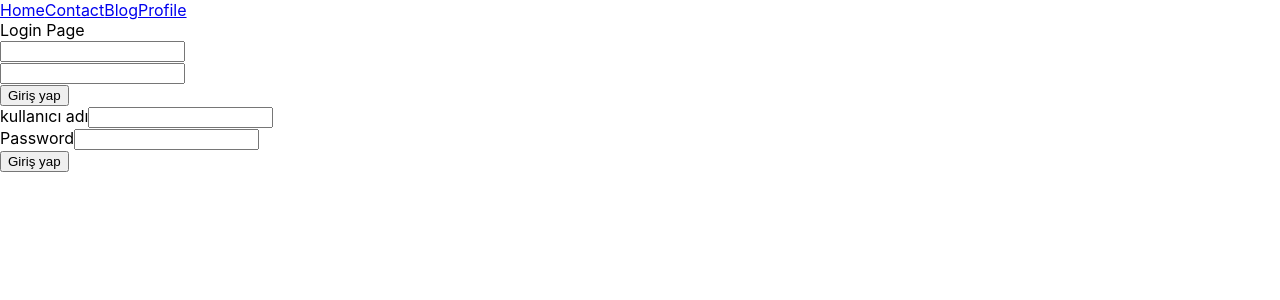
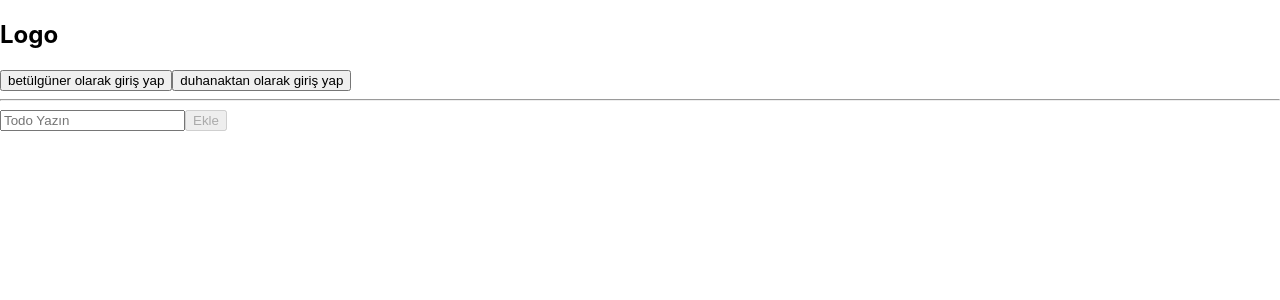
Before and after one commit to betulguner/betul-react-starter-kit, a React (Create React App) app: page /profile in a window 1280 px wide. Before the commit this address led to /auth/login. Shown: the top 300 px of the page. Built offline with nearby package versions, Linux system fonts and the light colour scheme.

Commit message:
Commitsss

```diff
--- a/package.json
+++ b/package.json
@@ -3,14 +3,17 @@
   "version": "0.1.0",
   "private": true,
   "dependencies": {
+    "@reduxjs/toolkit": "^2.2.1",
     "bootstrap": "^5.3.2",
     "classnames": "^2.5.1",
     "formik": "^2.4.5",
+    "nanoid": "^5.0.6",
     "react": "^18.2.0",
     "react-bootstrap": "^2.10.0",
     "react-dom": "^18.2.0",
     "react-helmet": "^6.1.0",
     "react-icons": "^5.0.1",
+    "react-redux": "^9.1.0",
     "react-router-dom": "^6.22.0",
     "react-scripts": "5.0.1",
     "sass": "^1.70.0",
--- a/src/App.js
+++ b/src/App.js
@@ -33,6 +33,11 @@ import { generatePath, useRoutes } from "react-router-dom";
 import routes from "./routes";
 
 import {url} from './utils';
+
+import AddToDo from "./todo/add";
+import TodoList from "./todo/list";
+import Headerr from './todo/header';
+import Modal from './todo/modal';
 
 
 /*function Input(props, ref){
@@ -379,10 +384,27 @@ const submitHandle = e => {
 
   /*return useRoutes(routes)*/
 
-  //console.log(generatePath('post/:urlll',{urlll: 'test-url'}))
+  /*//console.log(generatePath('post/:urlll',{urlll: 'test-url'}))
   //url('notFound')
   url('home.blog.categories')
-  return useRoutes(routes)
+  return useRoutes(routes)*/
+
+
+
+  ////REDUX//////
+  const [language, setLanguage] = useState('tr') //todo
+  const [dark, setDark] = useState(true) //todo
+  const [modal,setModal] = useState(false)
+  const close = () => setModal(false)
+
+  return(
+    <main>
+      {modal && <Modal close={close} name={modal.name} data={modal.data} />}
+      <Headerr /> <hr/>
+      <AddToDo  />
+      <TodoList setModal = {setModal} />
+    </main>
+  )
 
 
 
--- a/src/index.js
+++ b/src/index.js
@@ -7,12 +7,23 @@ import './style.css'
 
 import {AuthProvider} from "./context/AuthContext2";
 
+import {Provider} from "react-redux";
+import store from "./stores";
+
 const root = ReactDOM.createRoot(document.getElementById('root'));
 //ReactDOM.createRoot(document.getElementById('root'));
-root.render (
+/*root.render (
     <BrowserRouter>
         <AuthProvider>
             <App />
         </AuthProvider>
     </BrowserRouter>
-);
+);*/
+
+
+//REDUX
+root.render(
+    <Provider store={store}>
+        <App/>
+    </Provider>
+)
--- /dev/null
+++ b/src/stores/auth.js
@@ -0,0 +1,21 @@
+import {createSlice} from "@reduxjs/toolkit";
+
+const initialState = {
+    user: false
+}
+
+const auth = createSlice({
+    name:'auth',
+    initialState,
+    reducers: {
+        login: (state,action) => {
+            state.user = action.payload
+        },
+        logout: state => {
+            state.user = false
+        }
+    }
+})
+
+export const { login, logout } = auth.actions
+export default auth.reducer
--- /dev/null
+++ b/src/stores/index.js
@@ -0,0 +1,9 @@
+import { configureStore } from "@reduxjs/toolkit";
+
+import todo from "./todo";
+import auth from "./auth";
+
+const store = configureStore({
+    reducer: {todo,auth}
+})
+export default store
--- /dev/null
+++ b/src/stores/todo.js
@@ -0,0 +1,24 @@
+import {createSlice} from "@reduxjs/toolkit";
+
+const initialState = {
+    todos: []
+}
+
+const todos = createSlice({
+    name:'todos',
+    initialState,
+    reducers: {
+        addTodo: (state,action) => {
+            state.todos = [
+                action.payload,
+                ...state.todos
+            ]
+        },
+        deleteTodo: (state,action) => {
+            state.todos = state.todos.filter(todo => todo.id != action.payload)
+        }
+    }
+})
+
+export const { addTodo, deleteTodo} = todos.actions
+export default todos.reducer
--- /dev/null
+++ b/src/todo/add.js
@@ -0,0 +1,27 @@
+import { useState } from "react";
+import {nanoid} from "nanoid";
+import { useDispatch } from "react-redux";
+import {addTodo} from "../stores/todo";
+
+export default function AddToDo({user}){
+
+    const dispatch = useDispatch()
+    const [todo, setTodo] = useState('')
+    const submitHandle = e => {
+        e.preventDefault()
+        dispatch(addTodo({
+            title: todo,
+            done: false,
+            id: nanoid(),
+            user: user.id
+        }))
+        setTodo('')
+    }
+
+    return(
+        <form onSubmit = {submitHandle}>
+            <input type="text" value={todo} onChange={e => setTodo(e.target.value)} placeholder="Todo Yazın"></input>
+            <button disabled={!todo || !user} type="submit">Ekle</button>
+        </form>
+    )
+}
--- /dev/null
+++ b/src/todo/header.js
@@ -0,0 +1,35 @@
+import { useSelector , useDispatch} from "react-redux";
+import { login, logout } from "../stores/auth";
+
+export default function Headerr( ){
+
+    const dispatch = useDispatch()
+    const {user} = useSelector(state => state.auth)
+
+    const loginHandle = user => {
+        dispatch(login(user))
+    }
+
+    const logoutHandle = () => {
+        dispatch(logout())
+    }
+
+    return(
+        <header className="header">
+            <h2>Logo</h2>
+            {!user && (
+                <nav>
+                    <button onClick={() => loginHandle({id:1, username:'betülgüner'})}>betülgüner olarak giriş yap</button>
+                    <button onClick={() => loginHandle({id:2, username:'duhanaktan'})}>duhanaktan olarak giriş yap</button>
+                </nav>
+            )}
+
+            {user && (
+                <nav>
+                    Welcome, {user.username}
+                    <button onClick={logoutHandle}>Logout</button>
+                </nav>
+            )}
+        </header>
+    )
+}
--- /dev/null
+++ b/src/todo/item.js
@@ -0,0 +1,34 @@
+import { UseDispatch, useDispatch } from "react-redux";
+import { deleteTodo } from "../stores/todo";
+
+export default function TodoItem({setModal,todo,user}){
+
+    const dispatch =useDispatch()
+
+    const deleteHandle = () => {
+        dispatch(deleteTodo(todo.id))
+    }
+
+    const editHandle = () => {
+        setModal({
+            name: 'edit-todo',
+            data: todo
+        })
+    }
+
+    return(
+        <li>
+            <span style={{textDecoration: todo.done ? 'line-through': false}}>
+                {todo.title} - {todo.user}
+            </span>
+
+            {todo.user == user.id && (
+                <>
+                    <button onClick={editHandle}>Düzenle</button>
+                    <button onClick={deleteHandle}>Sil</button>
+                </>
+            )}
+
+        </li>
+    )
+}
--- /dev/null
+++ b/src/todo/list.js
@@ -0,0 +1,13 @@
+import TodoItem from "./item";
+import { useSelector } from "react-redux";
+
+export default function TodoList({ setModal, user}){
+
+    const { todos } = useSelector(state => state.todo)
+
+    return(
+        <ul>
+            {todos.map((todo, key) => <TodoItem key={key} setModal={setModal} user={user} todo={todo} />)}
+        </ul>
+    )
+}
--- /dev/null
+++ b/src/todo/modal.js
@@ -0,0 +1,8 @@
+export default function Modal({close,name,data}){
+    return(
+        <div>
+            Modal içeriği <br/>
+            <button onClick={close}>Modal'ı Kapat</button>
+        </div>
+    )
+}
```
Also changed, not shown: 1 other file (tests, documents, lock files or other folders).
